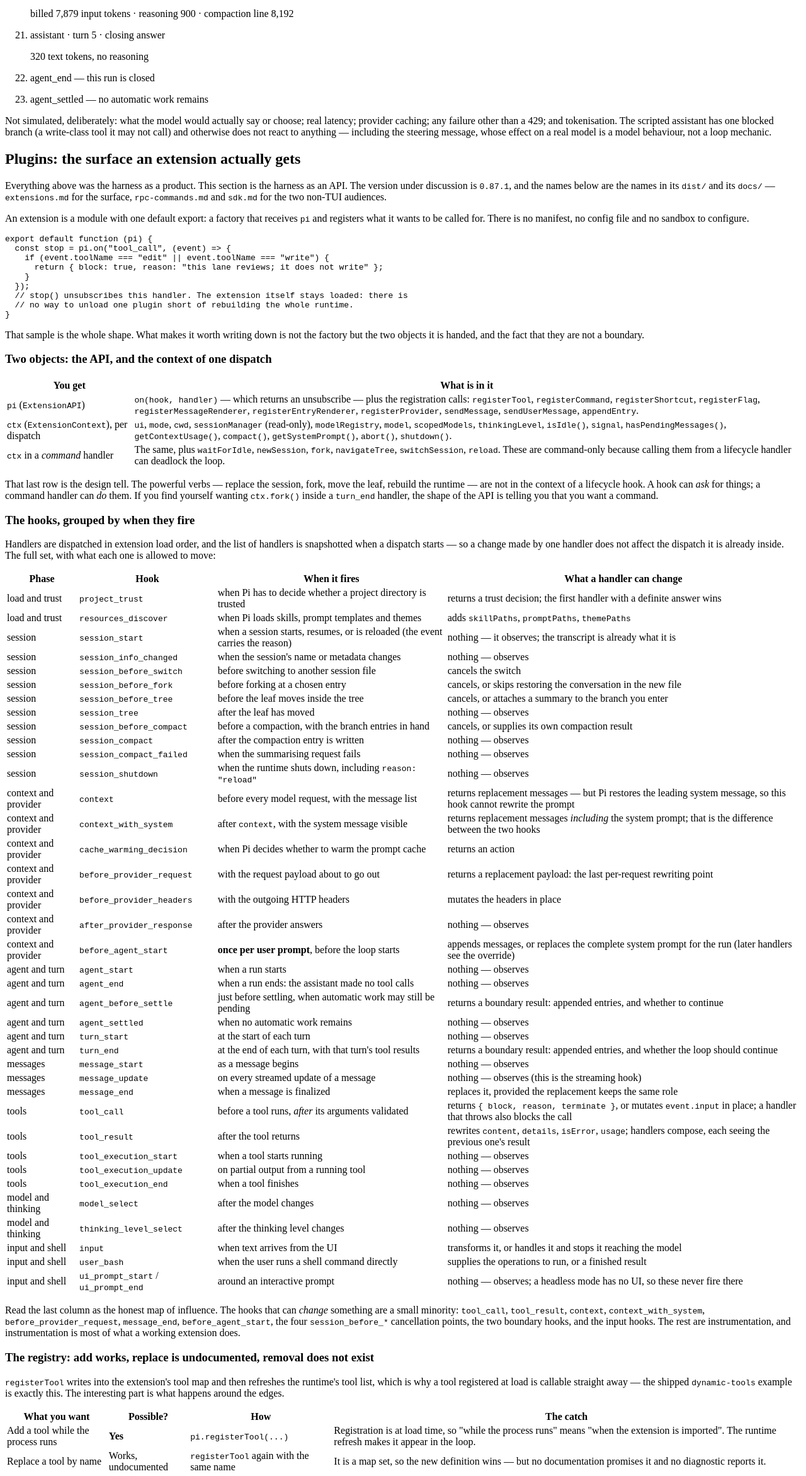
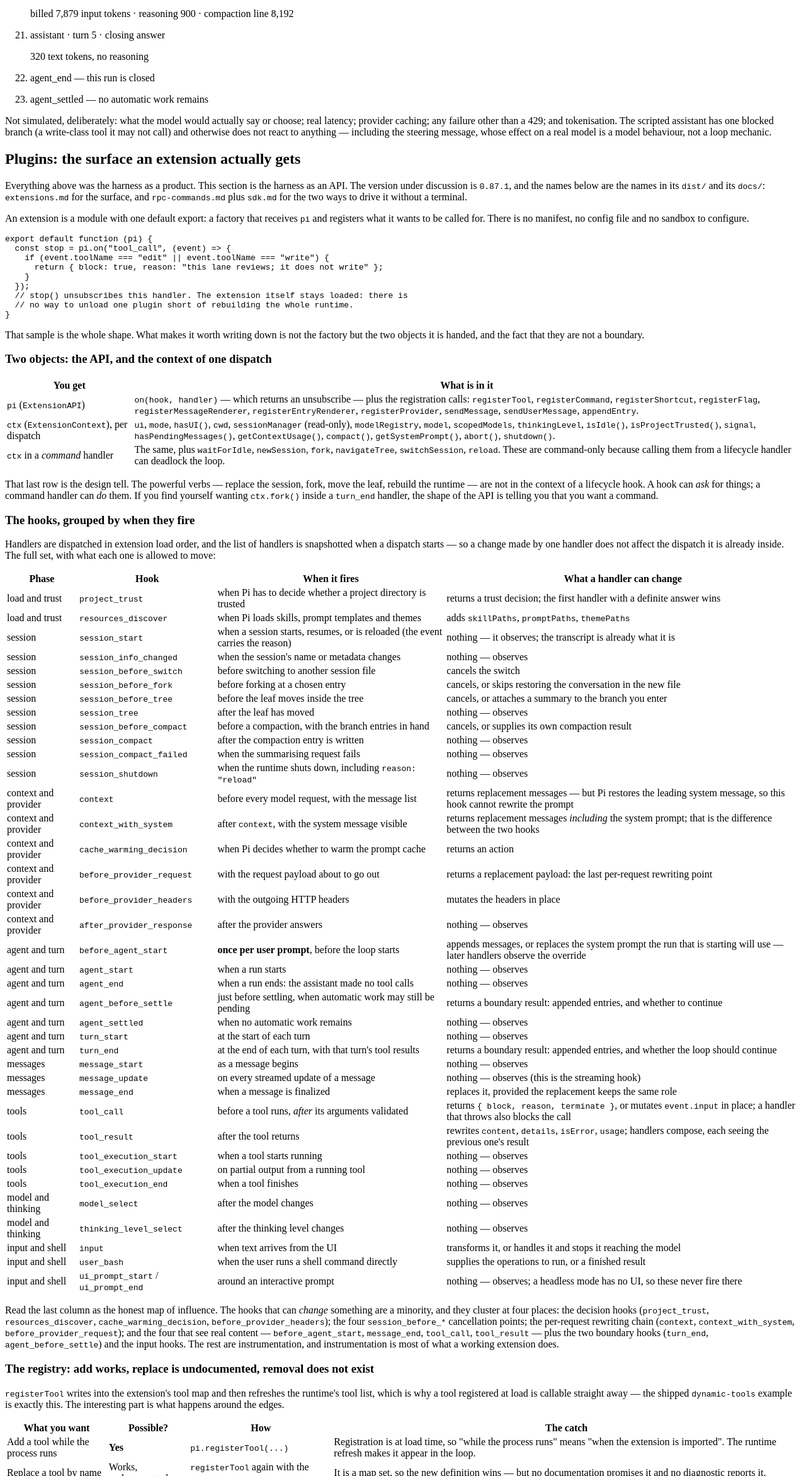
Before and after one commit to PaulKinlan/learnings, a website with bundled scripts: page site/harness/index.html in a window 1280 px wide. Shown: the part 4216-6559 px from the top of the page at 63% size. Built offline with nearby package versions, Linux system fonts and the light colour scheme.

Commit message:
harness page: tighten the hook table's grouping and the influence paragraph
before_agent_start is an agent hook, not a per-request one, so it moves to the
agent-and-turn group; and the paragraph that summarises which hooks can change
something now names the decision hooks it had left out (project_trust,
resources_discover, cache_warming_decision, before_provider_headers) instead of
implying they only observe. Adds a muted label colour for entries the summary has
replaced, so the graph shows they are still there rather than struck through.

```diff
--- a/site/harness/harness.css
+++ b/site/harness/harness.css
@@ -264,3 +264,10 @@
     grid-template-columns: 1fr;
   }
 }
+
+/* An entry the summary has replaced still exists, so it is dimmed rather than struck through: the
+   reader has to be able to see that the text is still there. */
+.entry-replaced .entry-label,
+.entry-replaced .entry-id {
+  color: #6b8298;
+}
--- a/site/harness/index.html
+++ b/site/harness/index.html
@@ -213,7 +213,7 @@
 
         <section id="plugins">
           <h2>Plugins: the surface an extension actually gets</h2>
-          <p>Everything above was the harness as a product. This section is the harness as an API. The version under discussion is <code>0.87.1</code>, and the names below are the names in its <code>dist/</code> and its <code>docs/</code> — <code>extensions.md</code> for the surface, <code>rpc-commands.md</code> and <code>sdk.md</code> for the two non-TUI audiences.</p>
+          <p>Everything above was the harness as a product. This section is the harness as an API. The version under discussion is <code>0.87.1</code>, and the names below are the names in its <code>dist/</code> and its <code>docs/</code>: <code>extensions.md</code> for the surface, and <code>rpc-commands.md</code> plus <code>sdk.md</code> for the two ways to drive it without a terminal.</p>
           <p>An extension is a module with one default export: a factory that receives <code>pi</code> and registers what it wants to be called for. There is no manifest, no config file and no sandbox to configure.</p>
           <pre><code>export default function (pi) {
   const stop = pi.on("tool_call", (event) => {
@@ -231,7 +231,7 @@
             <thead><tr><th>You get</th><th>What is in it</th></tr></thead>
             <tbody>
               <tr><td><code>pi</code> (<code>ExtensionAPI</code>)</td><td><code>on(hook, handler)</code> — which returns an unsubscribe — plus the registration calls: <code>registerTool</code>, <code>registerCommand</code>, <code>registerShortcut</code>, <code>registerFlag</code>, <code>registerMessageRenderer</code>, <code>registerEntryRenderer</code>, <code>registerProvider</code>, <code>sendMessage</code>, <code>sendUserMessage</code>, <code>appendEntry</code>.</td></tr>
-              <tr><td><code>ctx</code> (<code>ExtensionContext</code>), per dispatch</td><td><code>ui</code>, <code>mode</code>, <code>cwd</code>, <code>sessionManager</code> (read-only), <code>modelRegistry</code>, <code>model</code>, <code>scopedModels</code>, <code>thinkingLevel</code>, <code>isIdle()</code>, <code>signal</code>, <code>hasPendingMessages()</code>, <code>getContextUsage()</code>, <code>compact()</code>, <code>getSystemPrompt()</code>, <code>abort()</code>, <code>shutdown()</code>.</td></tr>
+              <tr><td><code>ctx</code> (<code>ExtensionContext</code>), per dispatch</td><td><code>ui</code>, <code>mode</code>, <code>hasUI()</code>, <code>cwd</code>, <code>sessionManager</code> (read-only), <code>modelRegistry</code>, <code>model</code>, <code>scopedModels</code>, <code>thinkingLevel</code>, <code>isIdle()</code>, <code>isProjectTrusted()</code>, <code>signal</code>, <code>hasPendingMessages()</code>, <code>getContextUsage()</code>, <code>compact()</code>, <code>getSystemPrompt()</code>, <code>abort()</code>, <code>shutdown()</code>.</td></tr>
               <tr><td><code>ctx</code> in a <em>command</em> handler</td><td>The same, plus <code>waitForIdle</code>, <code>newSession</code>, <code>fork</code>, <code>navigateTree</code>, <code>switchSession</code>, <code>reload</code>. These are command-only because calling them from a lifecycle handler can deadlock the loop.</td></tr>
             </tbody>
           </table></div>
@@ -260,7 +260,7 @@
               <tr><td>context and provider</td><td><code>before_provider_request</code></td><td>with the request payload about to go out</td><td>returns a replacement payload: the last per-request rewriting point</td></tr>
               <tr><td>context and provider</td><td><code>before_provider_headers</code></td><td>with the outgoing HTTP headers</td><td>mutates the headers in place</td></tr>
               <tr><td>context and provider</td><td><code>after_provider_response</code></td><td>after the provider answers</td><td>nothing — observes</td></tr>
-              <tr><td>context and provider</td><td><code>before_agent_start</code></td><td><strong>once per user prompt</strong>, before the loop starts</td><td>appends messages, or replaces the complete system prompt for the run (later handlers see the override)</td></tr>
+              <tr><td>agent and turn</td><td><code>before_agent_start</code></td><td><strong>once per user prompt</strong>, before the loop starts</td><td>appends messages, or replaces the system prompt the run that is starting will use — later handlers observe the override</td></tr>
               <tr><td>agent and turn</td><td><code>agent_start</code></td><td>when a run starts</td><td>nothing — observes</td></tr>
               <tr><td>agent and turn</td><td><code>agent_end</code></td><td>when a run ends: the assistant made no tool calls</td><td>nothing — observes</td></tr>
               <tr><td>agent and turn</td><td><code>agent_before_settle</code></td><td>just before settling, when automatic work may still be pending</td><td>returns a boundary result: appended entries, and whether to continue</td></tr>
@@ -282,7 +282,7 @@
               <tr><td>input and shell</td><td><code>ui_prompt_start</code> / <code>ui_prompt_end</code></td><td>around an interactive prompt</td><td>nothing — observes; a headless mode has no UI, so these never fire there</td></tr>
             </tbody>
           </table></div>
-          <p>Read the last column as the honest map of influence. The hooks that can <em>change</em> something are a small minority: <code>tool_call</code>, <code>tool_result</code>, <code>context</code>, <code>context_with_system</code>, <code>before_provider_request</code>, <code>message_end</code>, <code>before_agent_start</code>, the four <code>session_before_*</code> cancellation points, the two boundary hooks, and the input hooks. The rest are instrumentation, and instrumentation is most of what a working extension does.</p>
+          <p>Read the last column as the honest map of influence. The hooks that can <em>change</em> something are a minority, and they cluster at four places: the decision hooks (<code>project_trust</code>, <code>resources_discover</code>, <code>cache_warming_decision</code>, <code>before_provider_headers</code>); the four <code>session_before_*</code> cancellation points; the per-request rewriting chain (<code>context</code>, <code>context_with_system</code>, <code>before_provider_request</code>); and the four that see real content — <code>before_agent_start</code>, <code>message_end</code>, <code>tool_call</code>, <code>tool_result</code> — plus the two boundary hooks (<code>turn_end</code>, <code>agent_before_settle</code>) and the input hooks. The rest are instrumentation, and instrumentation is most of what a working extension does.</p>
 
           <h3>The registry: add works, replace is undocumented, removal does not exist</h3>
           <p><code>registerTool</code> writes into the extension's tool map and then refreshes the runtime's tool list, which is why a tool registered at load is callable straight away — the shipped <code>dynamic-tools</code> example is exactly this. The interesting part is what happens around the edges.</p>
```
